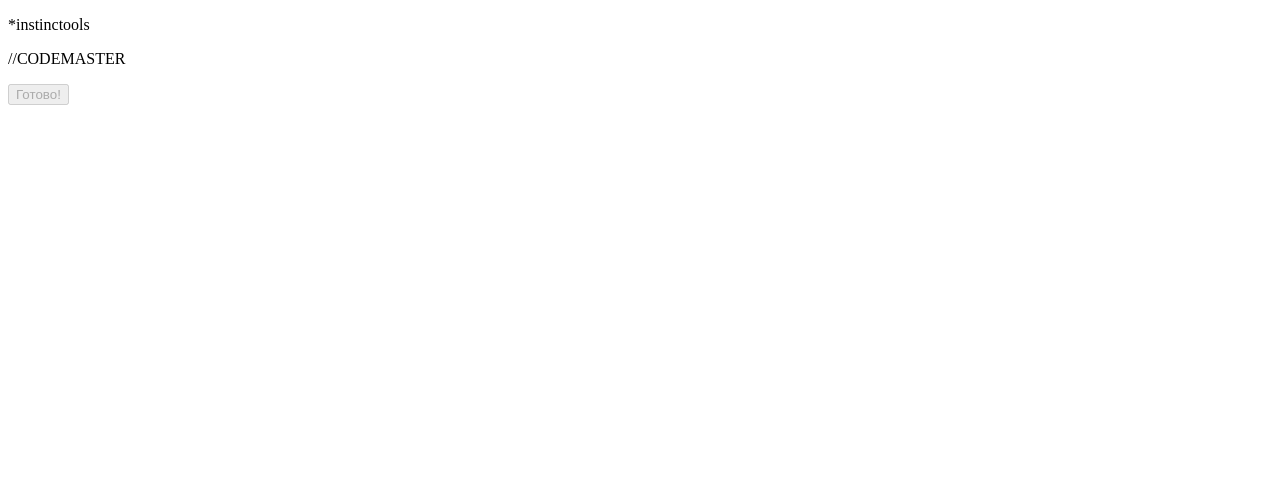
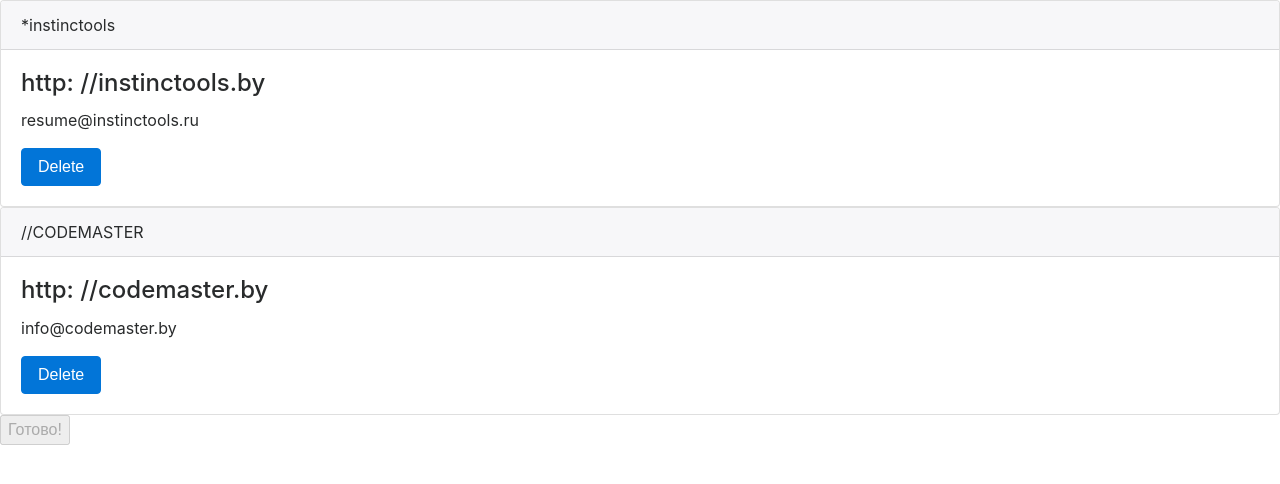
Before and after one commit to 92denis/findjob, a plain HTML site: page index.html in a window 1280 px wide. Both pictures are taken after a click on the button "Load Companies". Drawn offline with nearby package versions, Linux system fonts and the light colour scheme.

Commit message:
create button delete

```diff
--- a/index.html
+++ b/index.html
@@ -6,10 +6,12 @@
     <meta name="viewport" content="width=device-width, initial-scale=1.0">
     <meta http-equiv="X-UA-Compatible" content="ie=edge">
     <title>Document</title>
+    <link rel="stylesheet" href="https://maxcdn.bootstrapcdn.com/bootstrap/4.0.0-alpha.6/css/bootstrap.min.css" integrity="sha384-rwoIResjU2yc3z8GV/NPeZWAv56rSmLldC3R/AZzGRnGxQQKnKkoFVhFQhNUwEyJ"
+        crossorigin="anonymous">
 </head>
 
 <body>
-    <p id="result"></p>
+    <div id="result"></div>
     <button onclick="loadCompanies()" id="button">Load Companies</button>
     <script>
         function loadCompanies() {
@@ -26,19 +28,43 @@
                 } else {
                     var p = document.getElementById('result');
                     var companies = JSON.parse(xhr.responseText);
-                    companies.forEach(function (company) {
-                        var newElement = document.createElement('P');
+                    companies.forEach(function (company, index) {
+                        var newElement = document.createElement('div');
+                        var id = 'company' + index;
 
-                        newElement.innerText = company.name;
+                        newElement.innerHTML = `<div class="card" id="` + id + `">
+                        <div class="card-header">
+                            Featured
+                        </div>
+                        <div class="card-block">
+                            <h4 class="card-title">Special title treatment</h4>
+                            <p class="card-text">With supporting text below as a natural lead-in to additional content.</p>
+                            <button class="btn btn-primary" >Delete</button>
+                        </div>
+                        </div>`;
 
                         p.appendChild(newElement);
 
-                    })
+                        document.getElementById(id).getElementsByClassName('card-header')[0].innerText = company.name;
+                        document.getElementById(id).getElementsByTagName('h4')[0].innerText = company.contacts.site;
+                        document.getElementById(id).getElementsByTagName('p')[0].innerText = company.contacts.email;
+                        document.getElementById(id).getElementsByClassName('btn')[0].onclick = function () {
+                            p.removeChild(newElement); if (p.childNodes.length > 0) {
+                                button.innerHTML = 'Готово'
+                            }
+                            else {
+                                button.innerHTML = '<button onclick="loadCompanies()" id="button">Load Companies</button>';
+                            }
+
+                        };
+
+                    });
                 }
             }
             xhr.send(); // (1)
             button.innerHTML = 'Загружаю...'; // (2)
             button.disabled = true;
+
         }
     </script>
 </body>
```
